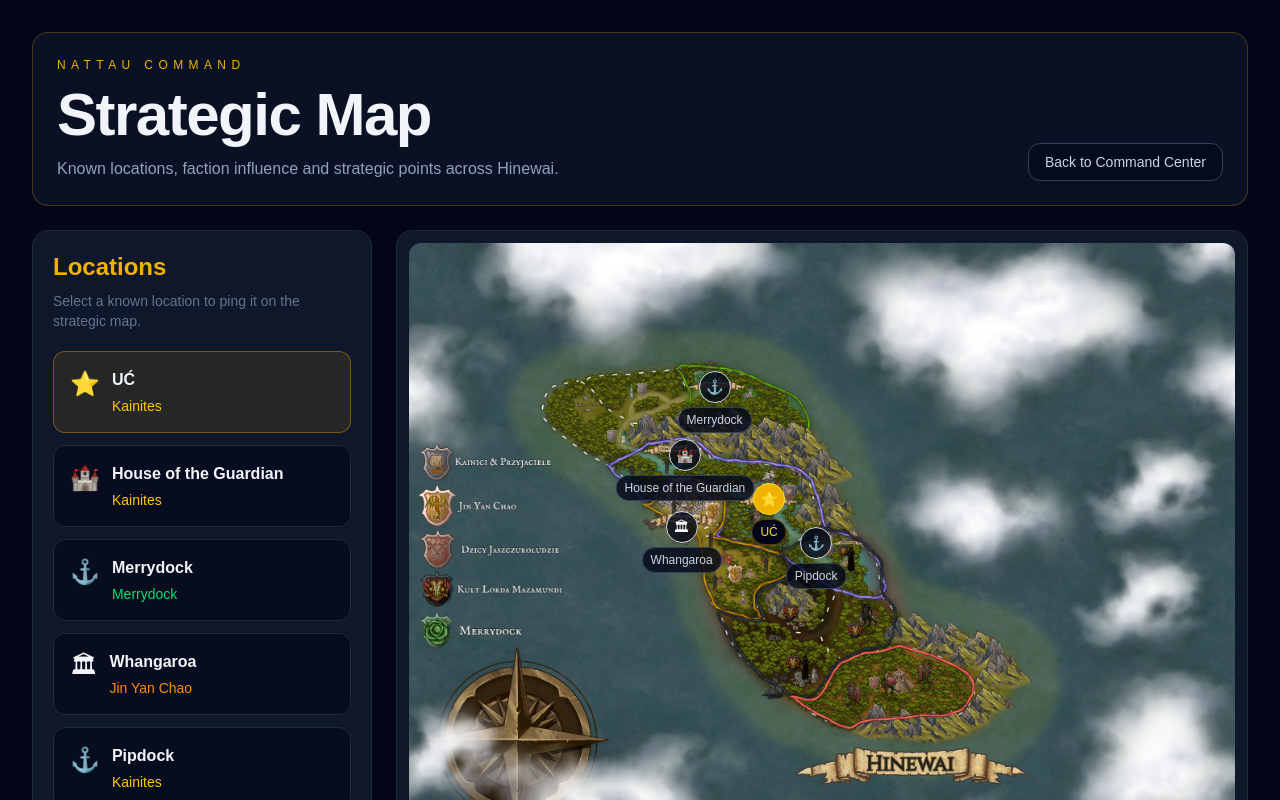
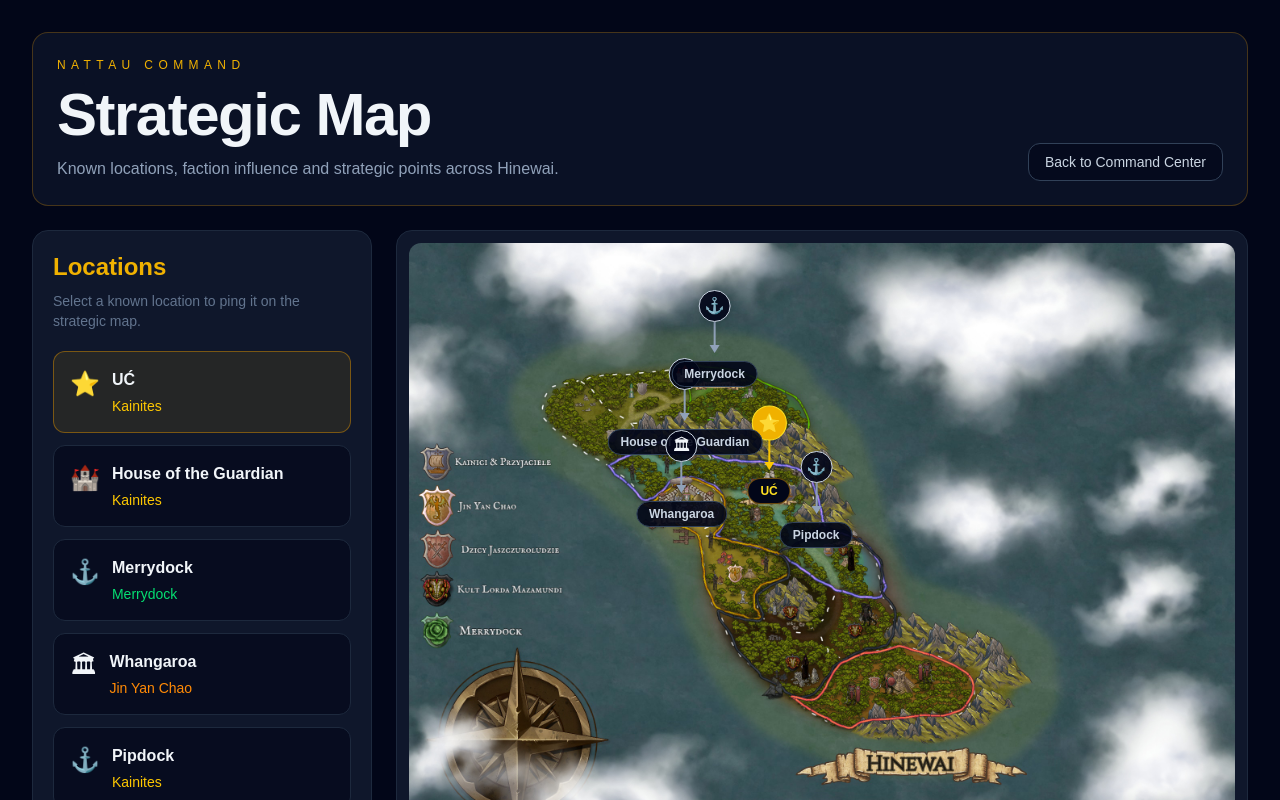
Before and after one commit to Azzimo-dnd/nattau-command, a Next.js app: page /map in a window 1280 px wide. Shown: the top 800 px of the page. Built offline with nearby package versions, Linux system fonts and the light colour scheme.

Commit message:
feat: correct locations and new markers

```diff
--- a/components/Header.tsx
+++ b/components/Header.tsx
@@ -14,7 +14,7 @@ export function Header() {
 
         <div className="mt-4 flex flex-wrap gap-2 text-sm">
           <span className="rounded-full border border-slate-700 bg-slate-950/60 px-3 py-1 text-slate-300">
-            Headquarters: ÓĆ
+            Headquarters: UĆ
           </span>
           <span className="rounded-full border border-slate-700 bg-slate-950/60 px-3 py-1 text-slate-300">
             Faction: Kainites
--- a/components/map/InteractiveMap.tsx
+++ b/components/map/InteractiveMap.tsx
@@ -72,7 +72,11 @@ export function InteractiveMap() {
                       <h3 className="font-bold text-slate-100">
                         {location.name}
                       </h3>
-                      <p className={`mt-1 text-sm ${getOwnerClass(location.owner)}`}>
+                      <p
+                        className={`mt-1 text-sm ${getOwnerClass(
+                          location.owner
+                        )}`}
+                      >
                         {location.owner}
                       </p>
                     </div>
@@ -88,9 +92,7 @@ export function InteractiveMap() {
             Selected Location
           </p>
 
-          <h2 className="mt-3 text-3xl font-bold">
-            {selectedLocation.name}
-          </h2>
+          <h2 className="mt-3 text-3xl font-bold">{selectedLocation.name}</h2>
 
           <div className="mt-3 flex flex-wrap gap-2">
             <span className="rounded-full border border-slate-700 px-3 py-1 text-xs uppercase tracking-wide text-slate-400">
@@ -135,32 +137,48 @@ export function InteractiveMap() {
                   left: `${location.x}%`,
                   top: `${location.y}%`,
                 }}
-                className="absolute -translate-x-1/2 -translate-y-1/2"
+                className="absolute -translate-x-1/2 -translate-y-full"
                 title={location.name}
               >
+                <div className="flex flex-col items-center">
                   {isSelected && (
-                  <span className="absolute -inset-3 rounded-full bg-yellow-500/40 animate-ping" />
+                    <span className="absolute top-0 h-8 w-8 rounded-full bg-yellow-500/40 animate-ping" />
                   )}
 
                   <span
-                  className={`relative flex h-8 w-8 items-center justify-center rounded-full border text-sm shadow-lg ${
+                    className={`relative z-10 flex h-8 w-8 items-center justify-center rounded-full border shadow-lg transition-all ${
                       isSelected
-                      ? "border-yellow-300 bg-yellow-500 text-slate-950"
-                      : "border-slate-300 bg-slate-950/80 text-slate-100 hover:border-yellow-400"
+                        ? "scale-110 border-yellow-300 bg-yellow-500 text-slate-950"
+                        : "border-slate-300 bg-slate-950/90 text-slate-100 hover:scale-105 hover:border-yellow-400"
                     }`}
                   >
                     {getLocationIcon(location.type)}
                   </span>
 
                   <span
-                  className={`absolute left-1/2 top-9 hidden -translate-x-1/2 whitespace-nowrap rounded-full border px-2 py-1 text-xs md:block ${
+                    className={`h-6 w-[2px] ${
+                      isSelected ? "bg-yellow-400" : "bg-slate-400"
+                    }`}
+                  />
+
+                  <span
+                    className={`-mt-[1px] h-0 w-0 border-l-[5px] border-r-[5px] border-t-[8px] border-l-transparent border-r-transparent ${
                       isSelected
-                      ? "border-yellow-600/40 bg-slate-950 text-yellow-300"
-                      : "border-slate-700 bg-slate-950/80 text-slate-300"
+                        ? "border-t-yellow-400"
+                        : "border-t-slate-400"
+                    }`}
+                  />
+
+                  <span
+                    className={`mt-2 whitespace-nowrap rounded-full border px-3 py-1 text-xs font-semibold transition-all ${
+                      isSelected
+                        ? "border-yellow-600/50 bg-slate-950 text-yellow-300"
+                        : "border-slate-700 bg-slate-950/90 text-slate-300"
                     }`}
                   >
                     {location.name}
                   </span>
+                </div>
               </button>
             );
           })}
--- a/components/map/mapLocations.ts
+++ b/components/map/mapLocations.ts
@@ -17,7 +17,7 @@ export const mapLocations: MapLocation[] = [
     description:
       "Main headquarters of the Kainite Expedition and the center of their growing influence on Hinewai.",
     x: 43.6,
-   y: 41.4,
+    y: 42.2,
   },
   {
     id: "guardian",
@@ -57,6 +57,6 @@ export const mapLocations: MapLocation[] = [
     description:
       "A new port founded by Pippo, intended to strengthen Kainite access to the sea.",
     x: 49.3,
-    y: 48.4,
+    y: 49.2,
   },
 ];
```
Lines whose indentation alone changed are shown as unchanged.
